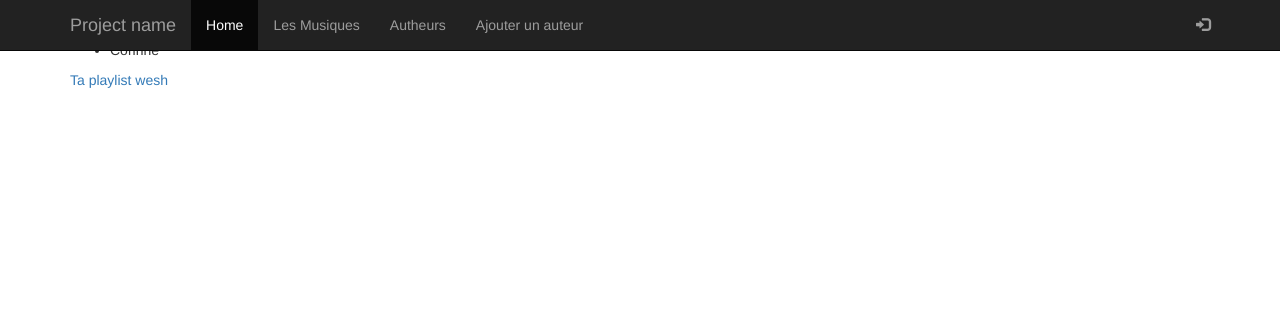
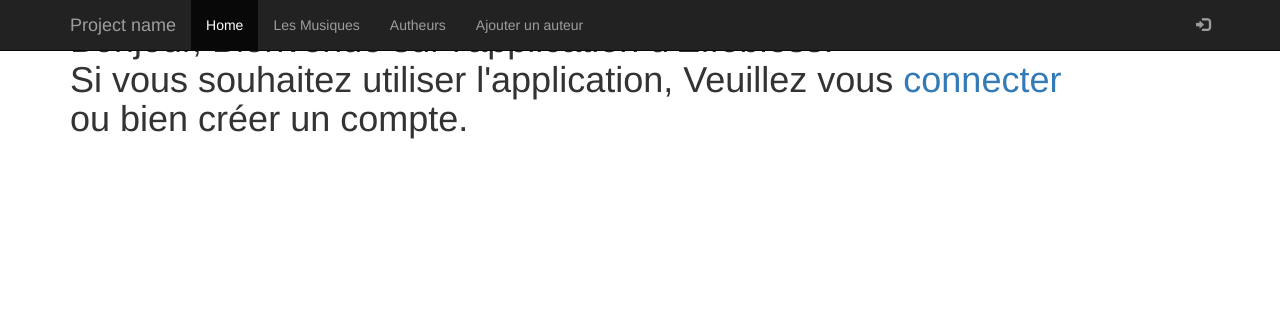
Before and after one commit to Effobless2/SongSites, a Flask app: page / in a window 1280 px wide. Shown: the top 311 px of the page. Run offline with Flask 2, Linux system fonts and the light colour scheme; some libraries are stand-ins or nearby versions.

Commit message:
Modifications home.html

```diff
--- a/SiteApp/songs/templates/home.html
+++ b/SiteApp/songs/templates/home.html
@@ -1,9 +1,16 @@
 {% extends "base.html" %}
 {% block main %}
-  <ul>
-    {% for x in names %}
-    <li>{{ x }}</li>
-    {% endfor %}
-  </ul>
-  <a href="{{ url_for('musics') }}">Ta playlist wesh</a>
+
+  {% if current_user.is_authenticated %}
+  <h1> Bonjour <i>{{ current_user.username }}</i>, Bienvenue sur votre application.</h1>
+
+  {% else %}
+
+  <h1> Bonjour, Bienvenue sur l'application d'Effobless. </br>
+    Si vous souhaitez utiliser l'application, Veuillez vous
+    <a href = "{{ url_for('login') }}">connecter</a> </br>
+    ou bien créer un compte.</h1>
+
+  {% endif %}
+
 {% endblock %}
```
